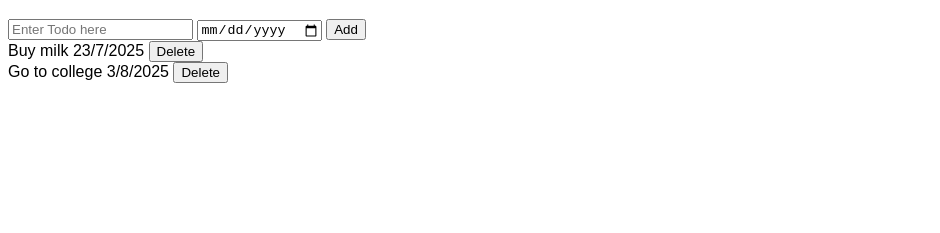
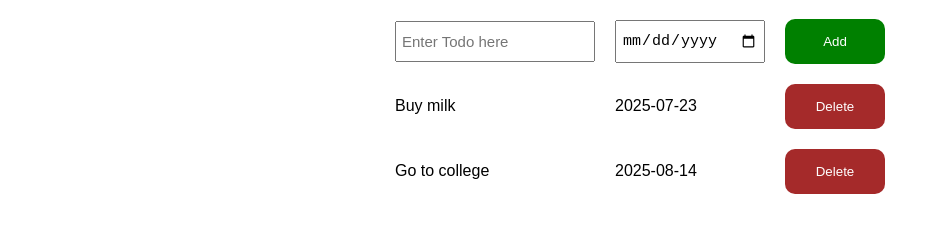
Before and after one commit to tusharrrrr-04/Project-Todo-App, a plain HTML site: page index.html in a window 1280 px wide. Shown: the part 61-294 px from the top of the page, without its empty margins (0-940 px from the left). Drawn offline with Linux system fonts and the light colour scheme.

Commit message:
Added stylesheets

```diff
--- a/index.html
+++ b/index.html
@@ -1,20 +1,25 @@
 <!DOCTYPE html>
 <html lang="en">
+
 <head>
   <meta charset="UTF-8">
   <meta name="viewport" content="width=device-width, initial-scale=1.0">
   <title>Todo App</title>
   <link rel="stylesheet" href="style.css">
 </head>
+
 <body>
   <h1 id="main-heading">Todo App</h1>
 
-  <input type="text" placeholder="Enter Todo here" id="todo-input">
-  <input type="date" id="todo-date">
-  <button onclick="addTodo();">Add</button>
+  <div class="grid-container">
+    <input type="text" placeholder="Enter Todo here" id="todo-input">
+    <input type="date" id="todo-date">
+    <button class="btn-todo" onclick="addTodo();">Add</button>
+  </div>
 
-  <div class="todo-container"></div>
+  <div class="todo-container grid-container"></div>
 
   <script src="script.js"></script>
 </body>
+
 </html>
--- a/script.js
+++ b/script.js
@@ -1,11 +1,11 @@
 let todoList = [
   {
     item: "Buy milk",
-    dueDate: "23/7/2025"
+    dueDate: "2025-07-23",
   },
   {
     item: "Go to college",
-    dueDate: "3/8/2025"
+    dueDate: "2025-08-14",
   },
 ];
 displayTodo();
@@ -15,7 +15,7 @@ function addTodo() {
   let inputDateOfTodo = document.querySelector("#todo-date");
   let todoItem = inputTodo.value;
   let todoDate = inputDateOfTodo.value;
-  todoList.push({item: todoItem, dueDate: todoDate});
+  todoList.push({ item: todoItem, dueDate: todoDate });
   inputTodo.value = "";
   inputDateOfTodo.value = "";
   displayTodo();
@@ -26,14 +26,12 @@ function displayTodo() {
 
   let newHtml = "";
   for (let i = 0; i < todoList.length; i++) {
-    let {item, dueDate} = todoList[i];
+    let { item, dueDate } = todoList[i];
     newHtml += `
-    <div>
       <span>${item}</span>
       <span>${dueDate}</span>
-      <button onclick="todoList.splice(${i}, 1);
+      <button class="btn-delete" onclick="todoList.splice(${i}, 1);
       displayTodo();">Delete</button>
-    </div>
     `;
   }
   containerTodo.innerHTML = newHtml;
--- a/style.css
+++ b/style.css
@@ -5,3 +5,36 @@ body{
 #main-heading{
   text-align: center;
 }
+
+.grid-container{
+  display: grid;
+  grid-template-columns: 200px 150px 100px;
+  column-gap: 20px;
+  row-gap: 20px;
+  margin-top: 20px;
+  align-items: center;
+  justify-content: center;
+}
+
+#todo-input, #todo-date{
+  font-size: 15px;
+  padding: 10px 5px;
+}
+
+.btn-delete{
+  background-color: brown;
+  color: white;
+  border: none;
+  border-radius: 10px;
+  padding: 15px 0px;
+  cursor: pointer;
+}
+
+.btn-todo{
+  background-color: green;
+  color: white;
+  border: none;
+  border-radius: 10px;
+  padding: 15px 0px;
+  cursor: pointer;
+}
```
